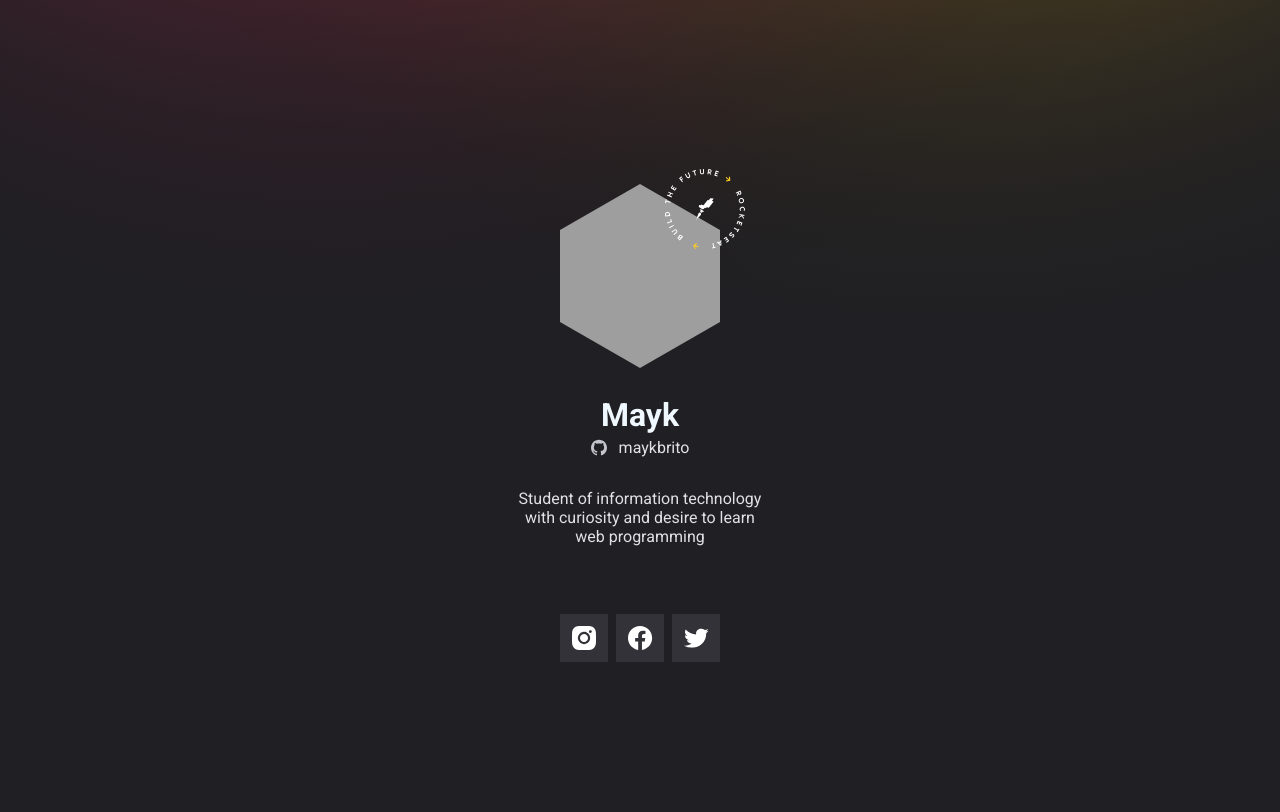
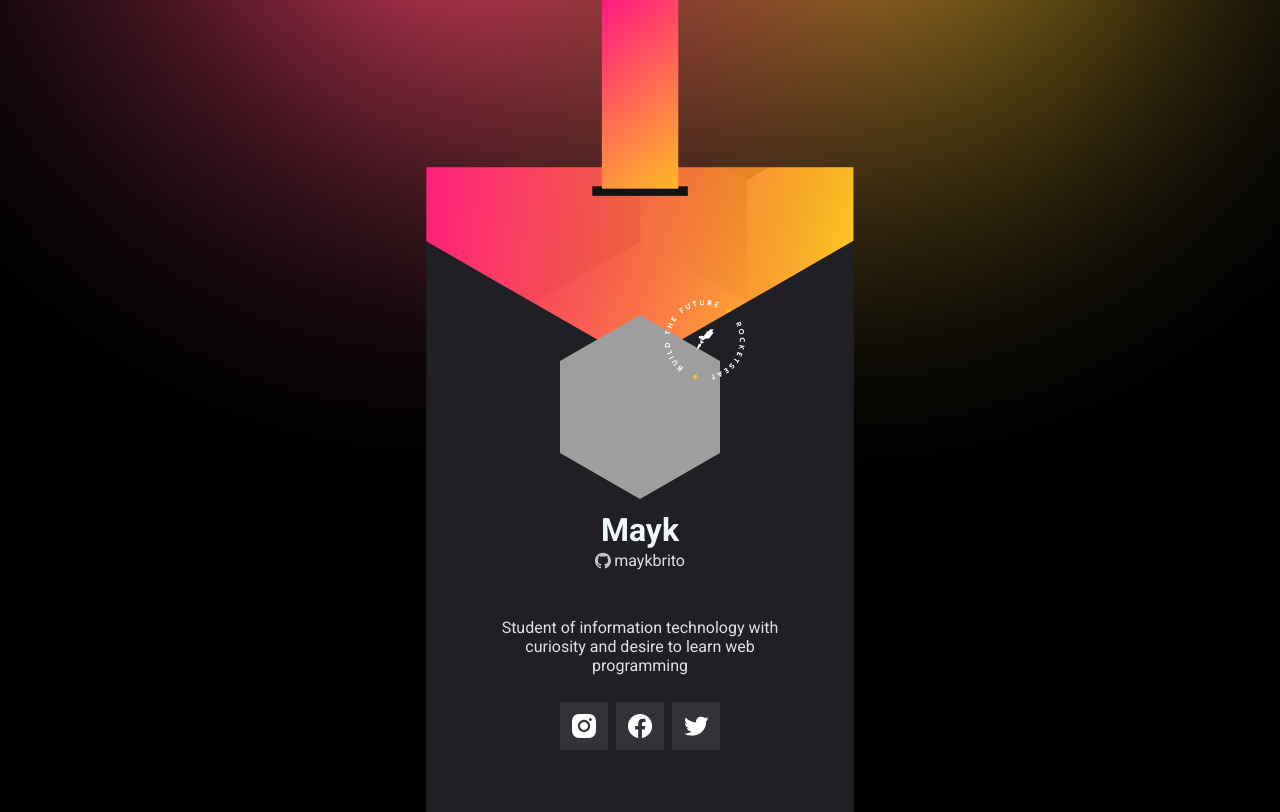
Before and after one commit to NandaPL/cracha-nlw, a plain HTML site: page index.html in a window 1280 px wide. Drawn offline with Linux system fonts and the light colour scheme; no server answers; grey boxes are pictures that could not be loaded.

Commit message:
ajustando para desktop

```diff
--- a/styles/style.css
+++ b/styles/style.css
@@ -12,6 +12,7 @@ body {
   height: 100%;
   font-family: 'Roboto', sans-serif;
 
+  background-color: black;
   /* webkit - indica que a propriedade na frent dele vai funcionar somente nos navegadores webkit */
   -webkit-font-smoothing: antialiased;
 }
@@ -115,3 +116,55 @@ ul {
   /* Alinhamento por causa do flex */
   justify-content: center;
 }
+
+li:hover {
+  cursor: pointer;
+  box-shadow: 0 0.4rem 1.4rem 0 #f83062;
+  transform: translateY(-0.1rem);
+  transition: transform 150ms;
+}
+
+@media (min-width: 960px) {
+  html,
+  body {
+    background-color: black;
+  }
+
+  main {
+    background: url(../images/desktop.svg) no-repeat center/cover;
+    position: relative;
+  }
+
+  .container {
+    max-width: 320px;
+    margin-top: 315px;
+  }
+
+  .avatar {
+    width: 10rem;
+    margin: 13rem auto 0;
+  }
+
+  h1 {
+    margin-top: 0.5rem;
+  }
+
+  a {
+    margin-top: 0.15rem;
+    gap: 0.2rem;
+  }
+
+  p {
+    margin-top: 3rem;
+  }
+
+  ul {
+    margin-top: 1.5rem;
+    padding: 0;
+
+    display: flex;
+    gap: 0.5rem;
+
+    justify-content: center;
+  }
+}
```
Also changed, not shown: images/cracha.svg (added), images/desktop.svg (added).
